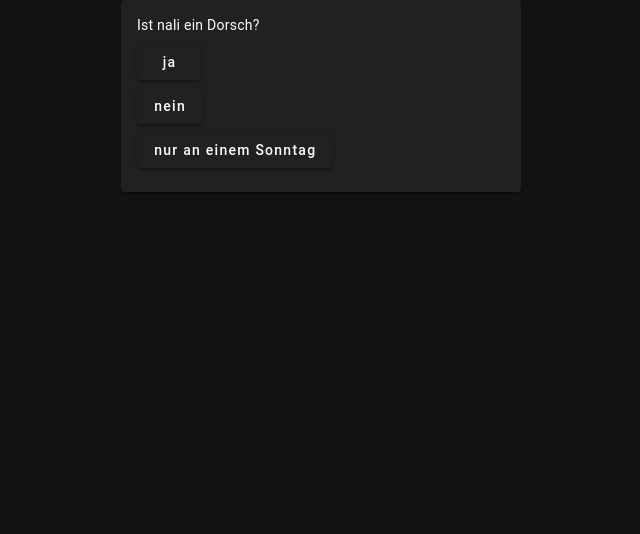
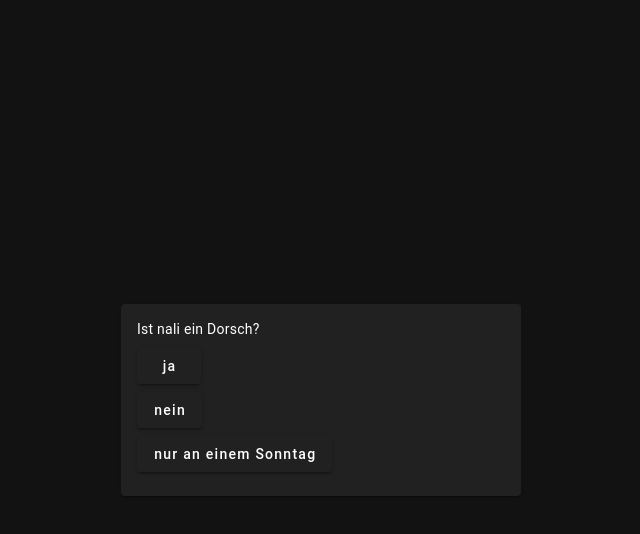
Before and after one commit to alex1431999/fishing-academy, a Nuxt app in the folder modules/frontend/: page /Question in a window 1280 px wide. Shown: the top 534 px of the page, without its empty margins (319-959 px from the left). Built offline with nearby package versions, Linux system fonts and the light colour scheme.

Commit message:
feat: center div

```diff
--- a/modules/frontend/pages/Question.vue
+++ b/modules/frontend/pages/Question.vue
@@ -1,5 +1,5 @@
 <template>
-    <div class="d-flex justify-center">
+    <div class="question d-flex justify-center">
         <QuestionCard :question="sampleQuestion"></QuestionCard>
     </div>
 </template>
@@ -18,3 +18,10 @@ const sampleQuestion: Question = {
     description: 'Ist nali ein Dorsch?'
 }
 </script>
+
+<style>
+.question {
+    margin-top: auto;
+    margin-bottom: auto;
+}
+</style>
```
